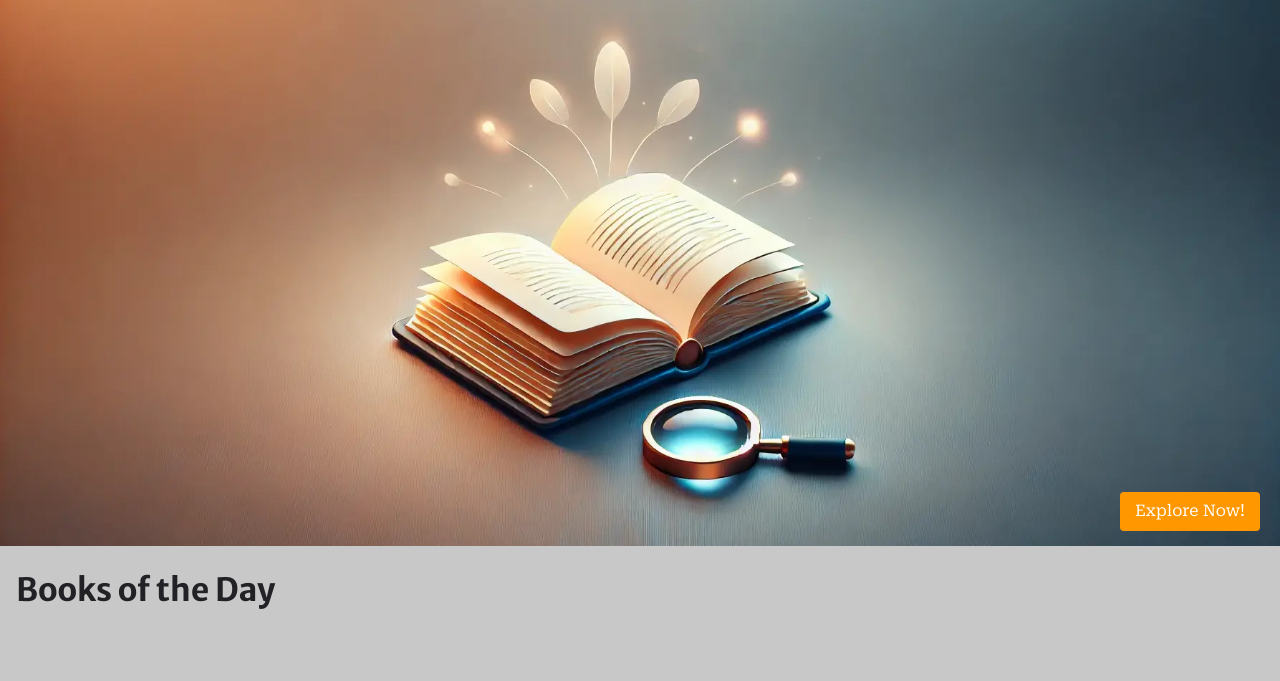
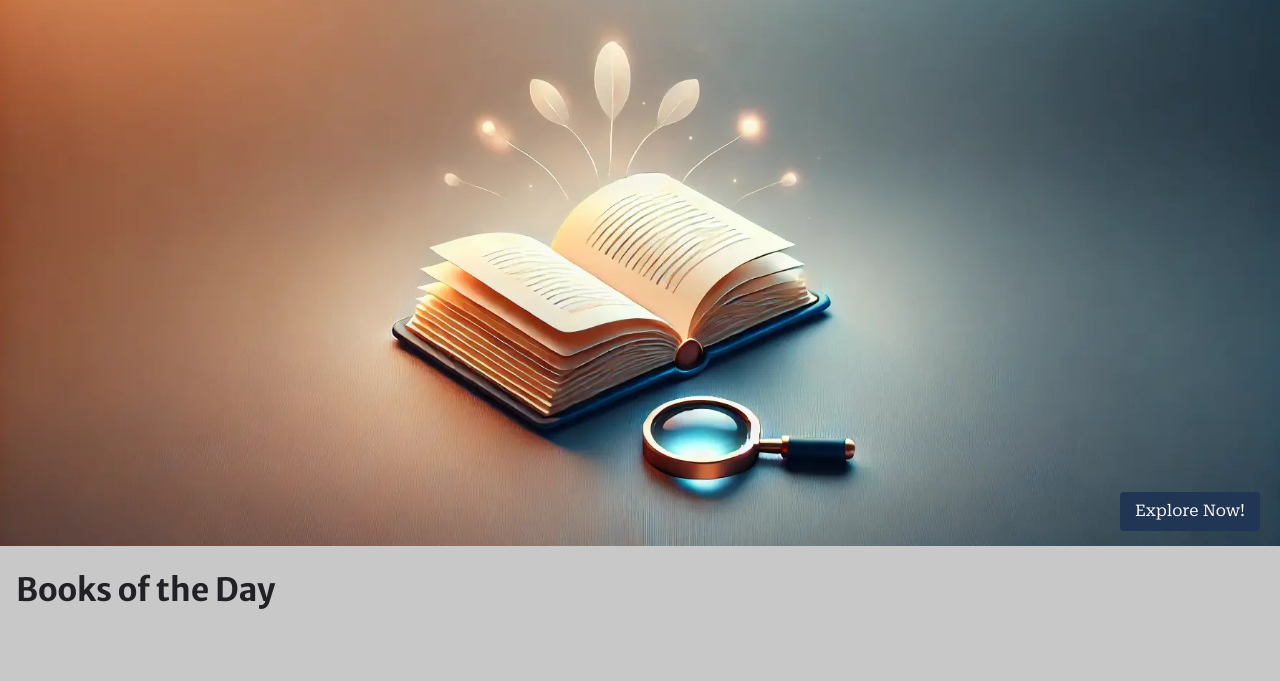
Before and after one commit to mserdarozden/BookScope, a plain HTML site: page index.html in a window 1280 px wide. Shown: the part 110-791 px from the top of the page. Drawn offline with Linux system fonts and the light colour scheme; no server answers.

Commit message:
contrast issues resolved

```diff
--- a/scripts/AuthorDetails.mjs
+++ b/scripts/AuthorDetails.mjs
@@ -8,7 +8,7 @@ export default class AuthorDetails {
     }
 
     async init() {
-        console.log("author initializing");
+        //console.log("author initializing");
 
         this.addEventListeners();
     }
@@ -16,7 +16,7 @@ export default class AuthorDetails {
     async logAuthor() {
         try {
             const author = await this.dataSource.getData(this.authorName.textContent);
-            console.log(author);
+            //console.log(author);
         } catch (error) {
             console.error("Error initializing author details:", error);
         }
--- a/scripts/book.js
+++ b/scripts/book.js
@@ -12,13 +12,13 @@ const book = new BookDetails(bookId, gDataSource);
 book.init();
 
 loadModal().then(() => {
-    console.log("Modal loaded.");
+    //console.log("Modal loaded.");
 
     const authorElement = document.getElementById("authorModal");
     const authorName = document.getElementById("book-author");
     const closeButton = document.getElementById("closeButton");
 
-    console.log("Checking elements:", { authorElement, authorName, closeButton });
+    //console.log("Checking elements:", { authorElement, authorName, closeButton });
 
     if (!authorElement || !authorName || !closeButton) {
         console.error("One or more modal elements not found. Ensure loadModal() is correctly inserting them.");
--- a/styles/about.css
+++ b/styles/about.css
@@ -4,7 +4,7 @@
 :root {
     --dark-color: #222126;
     --grey-color: #C8C8C8;
-    --teal-color: #FF9800 ;
+    --orange-color: #213555 ;
     --white-color: #EEEEEE
 }
 
--- a/styles/book-details.css
+++ b/styles/book-details.css
@@ -4,7 +4,7 @@
 :root {
     --dark-color: #222126;
     --grey-color: #C8C8C8;
-    --teal-color: #FF9800 ;
+    --teal-color: #213555 ;
     --white-color: #EEEEEE
 }
 
--- a/styles/books.css
+++ b/styles/books.css
@@ -5,7 +5,7 @@
 :root {
     --dark-color: #222126;
     --grey-color: #C8C8C8;
-    --orange-color: #FF9800;
+    --orange-color: #213555;
     --white-color: #EEEEEE
 }
 
--- a/styles/global.css
+++ b/styles/global.css
@@ -9,7 +9,7 @@ body {
 :root {
     --dark-color: #222126;
     --grey-color: #C8C8C8;
-    --orange-color: #FF9800;
+    --orange-color: #213555;
     --white-color: #EEEEEE
 }
 
--- a/styles/home.css
+++ b/styles/home.css
@@ -4,7 +4,7 @@
 :root {
     --dark-color: #222126;
     --grey-color: #C8C8C8;
-    --orange-color: #FF9800;
+    --orange-color: #213555;
     --white-color: #EEEEEE
 }
 
```
Also changed, not shown: scripts/bookListing.js (+11 -1 lines).
